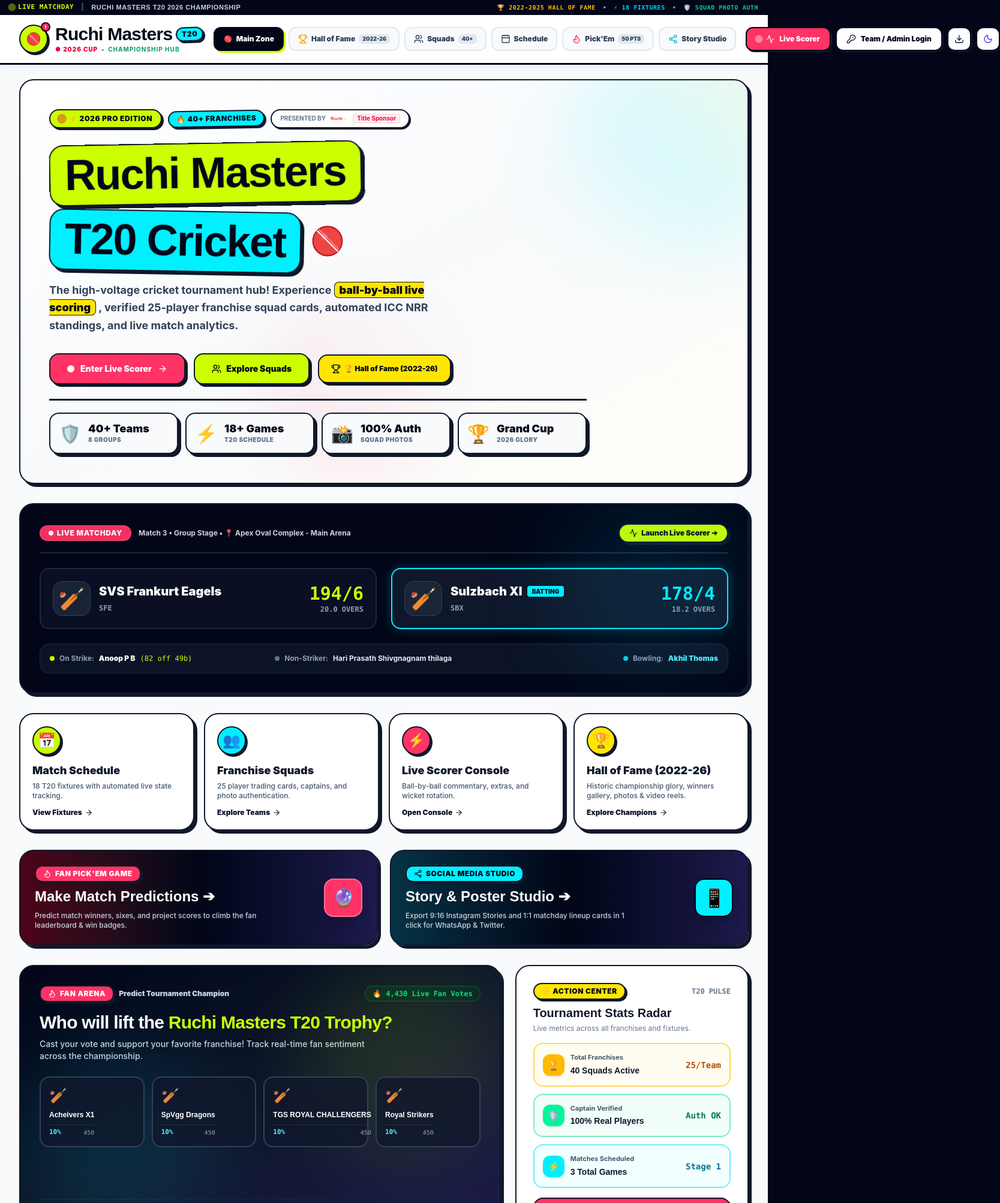
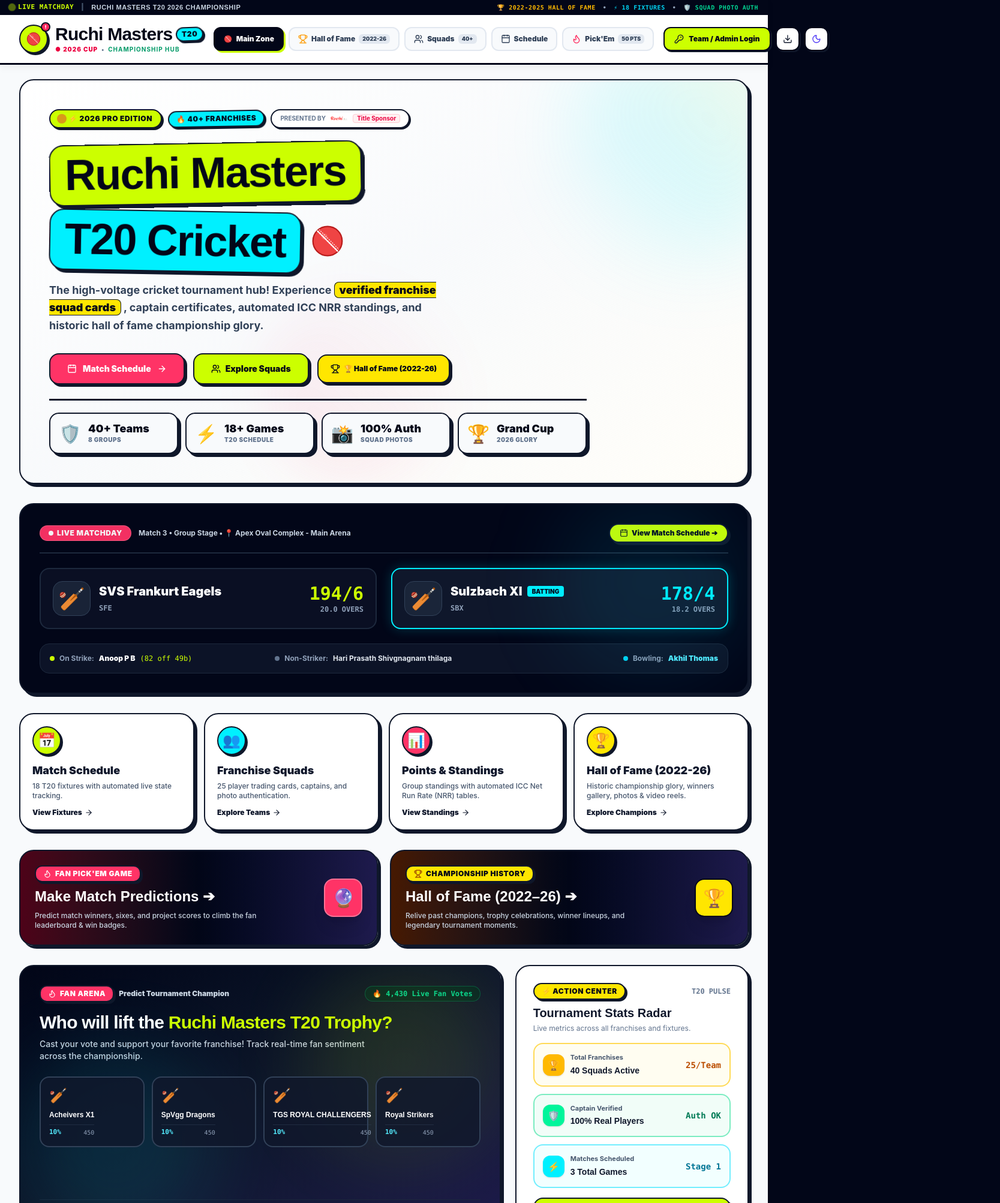
Before and after one commit to vamosan/Ruchi-Masters, a React (Vite) app: page / in a window 1280 px wide. Shown: the top 2006 px of the page at 60% size, 1667 px wide, since content can reach past the window. Built offline with nearby package versions, Linux system fonts and the light colour scheme; a web font is replaced by a local one.

Commit message:
Remove Story Studio and Live Scorer buttons/tabs as requested

```diff
--- a/src/components/layout/RuchiNavbar.tsx
+++ b/src/components/layout/RuchiNavbar.tsx
@@ -36,7 +36,6 @@ export const RuchiNavbar: React.FC<Props> = ({ themeMode, setThemeMode }) => {
     { id: 'teams', label: 'Squads', icon: <Users className="w-4 h-4" />, badge: '40+' },
     { id: 'fixtures', label: 'Schedule', icon: <Calendar className="w-4 h-4" /> },
     { id: 'pickem', label: "Pick'Em", icon: <Flame className="w-4 h-4 text-rose-500" />, badge: '50 PTS' },
-    { id: 'social', label: 'Story Studio', icon: <Share2 className="w-4 h-4 text-cyan-500" /> },
   ];
 
   return (
@@ -136,20 +135,6 @@ export const RuchiNavbar: React.FC<Props> = ({ themeMode, setThemeMode }) => {
         {/* Right Action Buttons */}
         <div className="flex items-center gap-2 shrink-0">
 
-          {/* Live Scorer CTA Button */}
-          <button
-            onClick={() => setActiveTab('live')}
-            className={'h-10 px-3.5 sm:px-4 rounded-xl text-xs font-black flex items-center gap-2 border-2 border-slate-950 transition-all whitespace-nowrap shrink-0 ' + (
-              activeTab === 'live'
-                ? 'bg-[#FF3366] text-white shadow-[3px_3px_0px_#0f172a]'
-                : 'bg-[#FF3366] hover:bg-[#e02657] text-white shadow-[2px_2px_0px_#0f172a]'
-            )}
-          >
-            <span className="w-2 h-2 rounded-full bg-white animate-ping shrink-0"></span>
-            <Activity className="w-3.5 h-3.5 shrink-0" />
-            <span>Live Scorer</span>
-          </button>
-
           {/* Team / Admin Auth Button */}
           {currentUser.role === 'admin' ? (
             <button
@@ -172,7 +157,7 @@ export const RuchiNavbar: React.FC<Props> = ({ themeMode, setThemeMode }) => {
           ) : (
             <button
               onClick={() => openAuthModal()}
-              className="h-10 px-3.5 sm:px-4 rounded-xl bg-white hover:bg-[#CCFF00] text-slate-950 text-xs font-black flex items-center gap-2 border-2 border-slate-950 shadow-[2px_2px_0px_#0f172a] transition-all whitespace-nowrap shrink-0"
+              className="h-10 px-3.5 sm:px-4 rounded-xl bg-[#CCFF00] hover:bg-[#bbf000] text-slate-950 text-xs font-black flex items-center gap-2 border-2 border-slate-950 shadow-[2px_2px_0px_#0f172a] transition-all whitespace-nowrap shrink-0"
             >
               <KeyRound className="w-4 h-4 text-slate-900 shrink-0" />
               <span>Team / Admin Login</span>
--- a/src/components/tournament/RuchiDashboard.tsx
+++ b/src/components/tournament/RuchiDashboard.tsx
@@ -52,7 +52,7 @@ export const RuchiDashboard: React.FC = () => {
       {/* 1. Main Sporty Hero Section */}
       <RuchiMastersHero />
 
-      {/* 2. Interactive Feature Action Hub (Pick'Em + Social Studio CTAs) */}
+      {/* 2. Interactive Feature Action Hub (Pick'Em + Hall of Fame CTAs) */}
       <div className="grid grid-cols-1 md:grid-cols-2 gap-5">
 
         {/* Fan Pick'Em Banner Tile */}
@@ -77,25 +77,25 @@ export const RuchiDashboard: React.FC = () => {
           </div>
         </div>
 
-        {/* Social Poster Studio Banner Tile */}
+        {/* Hall of Fame Championship History Banner Tile */}
         <div
-          onClick={() => setActiveTab('social')}
-          className="bg-gradient-to-r from-cyan-950 via-slate-950 to-indigo-950 text-white p-6 rounded-3xl sport-card border-3 border-slate-950 shadow-[5px_5px_0px_#0f172a] hover:-translate-y-1.5 transition-all cursor-pointer group flex items-center justify-between gap-4"
+          onClick={() => setActiveTab('halloffame')}
+          className="bg-gradient-to-r from-amber-950 via-slate-950 to-indigo-950 text-white p-6 rounded-3xl sport-card border-3 border-slate-950 shadow-[5px_5px_0px_#0f172a] hover:-translate-y-1.5 transition-all cursor-pointer group flex items-center justify-between gap-4"
         >
           <div className="space-y-2">
-            <span className="px-3 py-1 rounded-xl bg-[#00F0FF] text-slate-950 font-black text-xs sport-badge uppercase tracking-wider inline-flex items-center gap-1.5 shadow">
-              <Share2 className="w-3.5 h-3.5" />
-              Social Media Studio
+            <span className="px-3 py-1 rounded-xl bg-[#FFE600] text-slate-950 font-black text-xs sport-badge uppercase tracking-wider inline-flex items-center gap-1.5 shadow">
+              <Trophy className="w-3.5 h-3.5 text-amber-800" />
+              Championship History
             </span>
-            <h3 className="text-xl sm:text-2xl font-black font-cabinet text-white group-hover:text-[#00F0FF] transition-colors">
-              Story & Poster Studio ➔
+            <h3 className="text-xl sm:text-2xl font-black font-cabinet text-white group-hover:text-[#FFE600] transition-colors">
+              Hall of Fame (2022–26) ➔
             </h3>
             <p className="text-xs text-slate-300 font-medium max-w-sm">
-              Export 9:16 Instagram Stories and 1:1 matchday lineup cards in 1 click for WhatsApp & Twitter.
+              Relive past champions, trophy celebrations, winner lineups, and legendary tournament moments.
             </p>
           </div>
-          <div className="w-16 h-16 rounded-2xl bg-[#00F0FF] text-slate-950 flex items-center justify-center text-3xl shrink-0 group-hover:-rotate-12 transition-transform shadow-xl border-2 border-slate-950">
-            📱
+          <div className="w-16 h-16 rounded-2xl bg-[#FFE600] text-slate-950 flex items-center justify-center text-3xl shrink-0 group-hover:-rotate-12 transition-transform shadow-xl border-2 border-slate-950">
+            🏆
           </div>
         </div>
 
@@ -248,10 +248,10 @@ export const RuchiDashboard: React.FC = () => {
           </div>
 
           <button
-            onClick={() => setActiveTab('live')}
-            className="w-full py-2.5 rounded-2xl bg-[#FF3366] text-white font-black text-xs sport-btn flex items-center justify-center gap-2 shadow-[3px_3px_0px_#0f172a]"
+            onClick={() => setActiveTab('fixtures')}
+            className="w-full py-2.5 rounded-2xl bg-[#CCFF00] hover:bg-[#bbf000] text-slate-950 font-black text-xs sport-btn flex items-center justify-center gap-2 shadow-[3px_3px_0px_#0f172a]"
           >
-            <span>Open Match Control & Scorer</span>
+            <span>View Tournament Match Schedule ➔</span>
           </button>
         </div>
 
--- a/src/components/tournament/RuchiMastersHero.tsx
+++ b/src/components/tournament/RuchiMastersHero.tsx
@@ -14,7 +14,8 @@ import {
   TrendingUp,
   MapPin,
   ChevronRight,
-  Users
+  Users,
+  Calendar
 } from 'lucide-react';
 import { useTournament } from '../../context/TournamentContext';
 import { CricketBallIcon } from '../common/CricketIcons';
@@ -85,22 +86,19 @@ export const RuchiMastersHero: React.FC = () => {
 
             <p className="text-base sm:text-lg font-bold text-slate-700 max-w-2xl pt-2 leading-relaxed">
               The high-voltage cricket tournament hub! Experience
-              <span className="bg-[#FFE600] px-2 py-0.5 rounded-lg text-slate-950 font-black mx-1 border border-slate-900">ball-by-ball live scoring</span>,
-              verified 25-player franchise squad cards, automated ICC NRR standings, and live match analytics.
+              <span className="bg-[#FFE600] px-2 py-0.5 rounded-lg text-slate-950 font-black mx-1 border border-slate-900">verified franchise squad cards</span>,
+              captain certificates, automated ICC NRR standings, and historic hall of fame championship glory.
             </p>
           </div>
 
           {/* High Impact Action Buttons */}
           <div className="flex flex-wrap items-center gap-3.5 pt-2">
             <button
-              onClick={() => {
-                if (liveMatch) setActiveMatchId(liveMatch.id);
-                setActiveTab('live');
-              }}
+              onClick={() => setActiveTab('fixtures')}
               className="px-7 py-3.5 rounded-2xl bg-[#FF3366] sport-btn text-white font-black text-sm flex items-center gap-2.5 shadow-[4px_4px_0px_#0f172a]"
             >
-              <span className="w-3 h-3 rounded-full bg-white animate-pulse"></span>
-              <span>Enter Live Scorer</span>
+              <Calendar className="w-4 h-4" />
+              <span>Match Schedule</span>
               <ArrowRight className="w-4 h-4" />
             </button>
 
@@ -180,13 +178,13 @@ export const RuchiMastersHero: React.FC = () => {
             <div className="flex items-center gap-2">
               <button
                 onClick={() => {
-                  setActiveMatchId(liveMatch.id);
-                  setActiveTab('live');
+                  if (liveMatch) setActiveMatchId(liveMatch.id);
+                  setActiveTab('fixtures');
                 }}
                 className="px-4 py-1.5 rounded-full bg-[#CCFF00] hover:bg-[#bbf000] text-slate-950 font-black text-xs sport-btn flex items-center gap-1.5"
               >
-                <Activity className="w-3.5 h-3.5" />
-                <span>Launch Live Scorer ➔</span>
+                <Calendar className="w-3.5 h-3.5" />
+                <span>View Match Schedule ➔</span>
               </button>
             </div>
           </div>
@@ -326,18 +324,18 @@ export const RuchiMastersHero: React.FC = () => {
         </div>
 
         <div
-          onClick={() => setActiveTab('live')}
+          onClick={() => setActiveTab('standings')}
           className="bg-white rounded-3xl p-5 sport-card cursor-pointer hover:bg-slate-50 transition-all flex flex-col justify-between space-y-3 group"
         >
           <div className="w-12 h-12 rounded-2xl bg-[#FF3366] text-white sport-pill flex items-center justify-center text-2xl group-hover:scale-110 transition-transform">
-            ⚡
+            📊
           </div>
           <div>
-            <h3 className="font-black text-lg text-slate-900 group-hover:text-cyan-700 transition-colors">Live Scorer Console</h3>
-            <p className="text-xs text-slate-600 mt-1 font-medium">Ball-by-ball commentary, extras, and wicket rotation.</p>
+            <h3 className="font-black text-lg text-slate-900 group-hover:text-cyan-700 transition-colors">Points & Standings</h3>
+            <p className="text-xs text-slate-600 mt-1 font-medium">Group standings with automated ICC Net Run Rate (NRR) tables.</p>
           </div>
           <span className="text-xs font-black text-slate-900 flex items-center gap-1 group-hover:translate-x-1 transition-transform">
-            <span>Open Console</span>
+            <span>View Standings</span>
             <ArrowRight className="w-3.5 h-3.5" />
           </span>
         </div>
```
